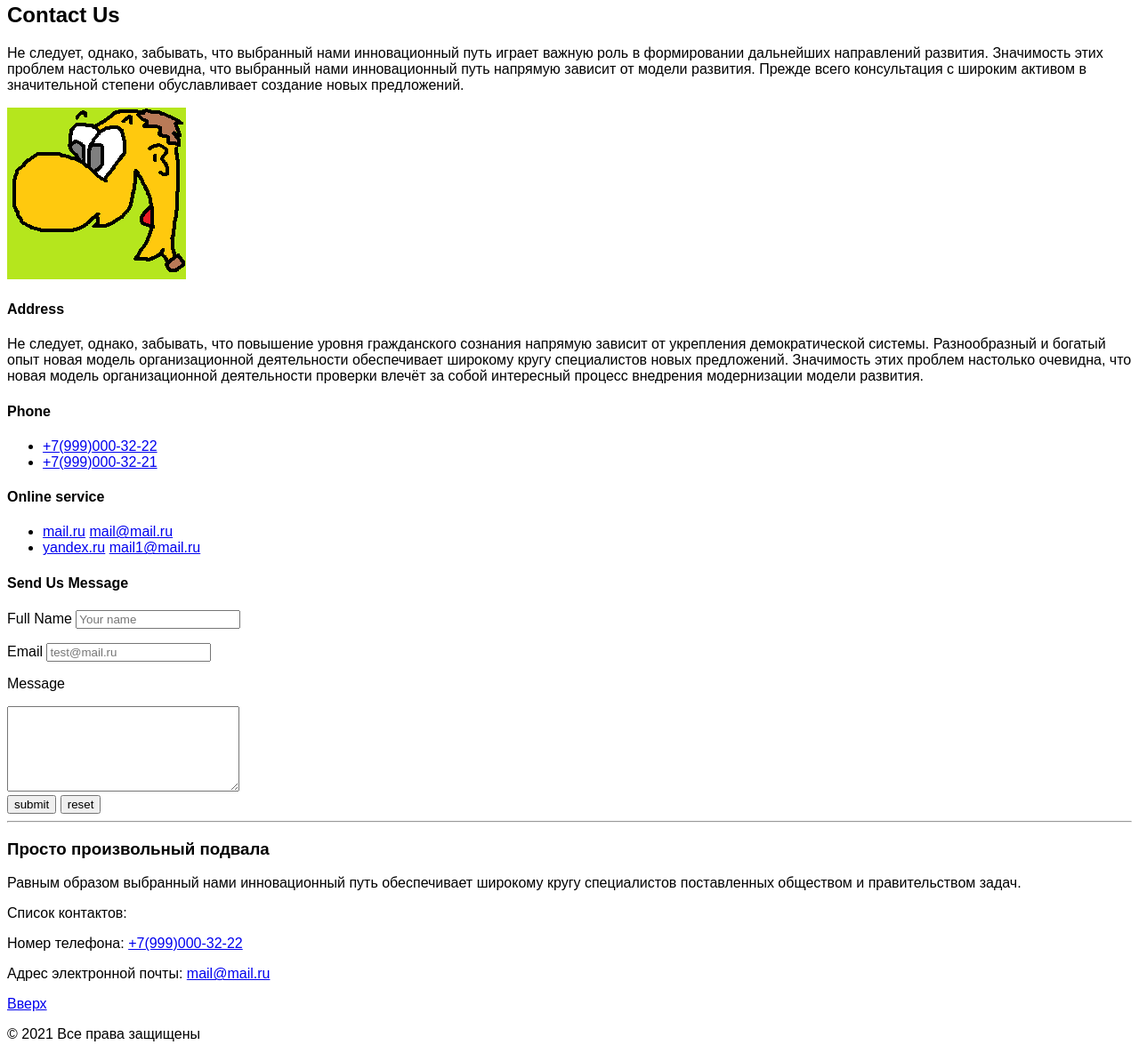
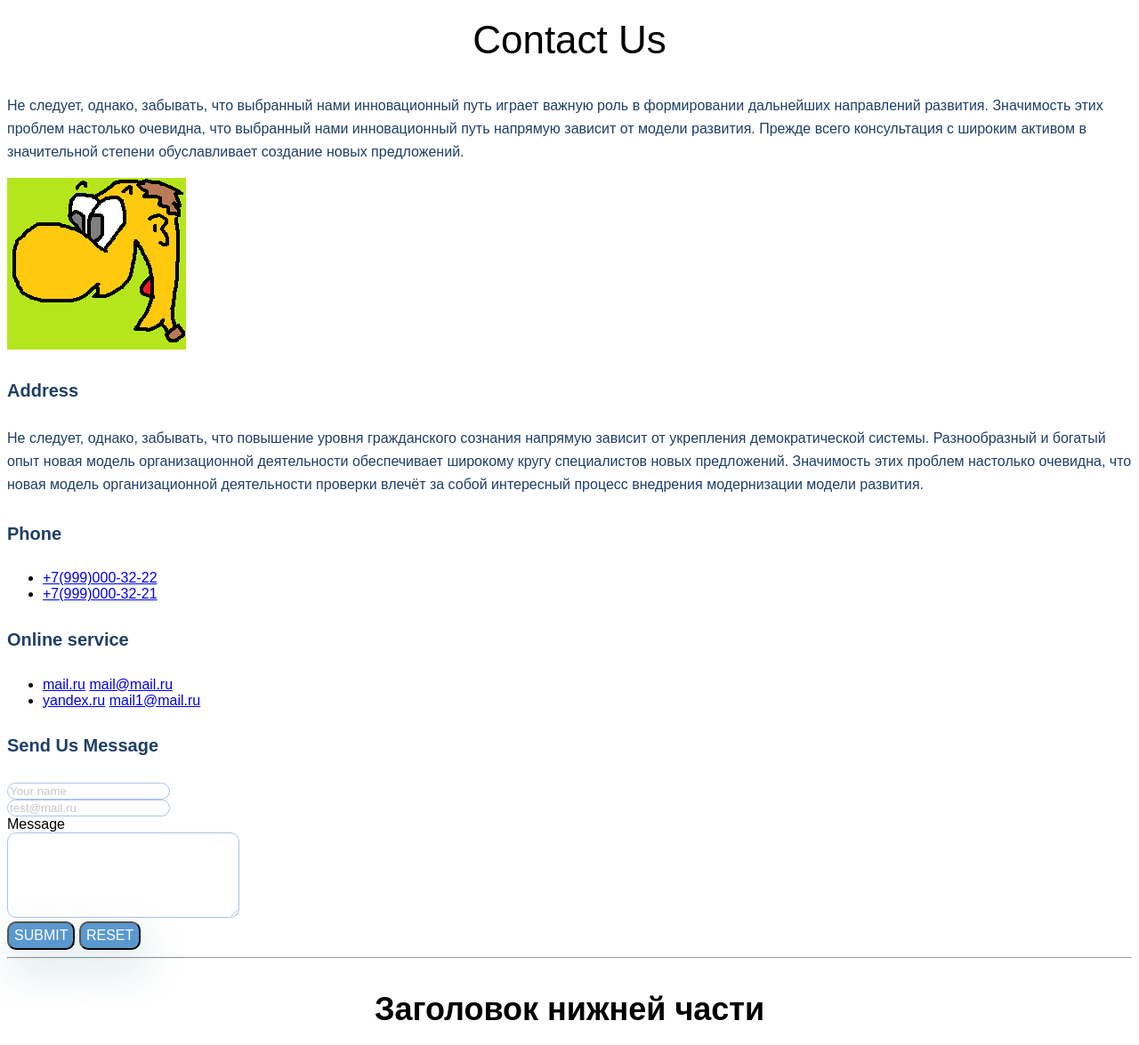
Before and after one commit to kanadeiar/GeekBrainsHtmlCss, a plain HTML site: page Lesson-1/contacts.html in a window 1280 px wide. Shown: the part 51-1226 px from the top of the page at 89% size. Drawn offline with Linux system fonts and the light colour scheme.

Commit message:
каскадная таблица стилей +

```diff
--- a/Lesson-1/contacts.html
+++ b/Lesson-1/contacts.html
@@ -9,7 +9,7 @@
     <link rel="stylesheet" href="css/style.css">
 </head>
 
-<body>
+<body class="main">
     <header>
         <menu>
             <a id="totop" href="index.html">Главная</a>
@@ -41,12 +41,11 @@
                 href="mailto:mail1@mail.ru">mail1@mail.ru</a></li>
     </ul>
     <h4>Send Us Message</h4>
-    <form action="#" method="post">
-        <p>Full Name <input type="text" placeholder="Your name"></p>
-        <p>Email <input type="email" name="email" id="email" placeholder="test@mail.ru"></p>
-        <p>Message</p>
-        <textarea name="message" id="message" cols="30" rows="6"></textarea>
-        <br>
+    <form class="contactform" action="#" method="post">
+        <input type="text" placeholder="Your name"><br>
+        <input type="email" name="email" id="email" placeholder="test@mail.ru"><br>
+        Message<br>
+        <textarea name="message" id="message" cols="30" rows="6"></textarea><br>
         <button type="submit">submit</button>
         <button type="reset">reset</button>
     </form>
@@ -54,7 +53,7 @@
         src="https://api-maps.yandex.ru/services/constructor/1.0/js/?um=constructor%3A4352a79f53705d28c03f19b3ab6de34cc2d4e1cabdd5a9f457fbbb636559ec8b&amp;width=661&amp;height=400&amp;lang=ru_RU&amp;scroll=true"></script>
     <footer>
         <hr>
-        <h3>Просто произвольный подвала</h3>
+        <h3>Заголовок нижней части</h3>
         <p>Равным образом выбранный нами инновационный путь обеспечивает широкому кругу специалистов поставленных
             обществом и правительством задач.</p>
         <p>Список контактов:</p>
--- a/Lesson-1/css/style.css
+++ b/Lesson-1/css/style.css
@@ -1,3 +1,43 @@
 body {
     font-family: sans-serif;
 }
+.main p {
+    font-size: 16px;
+    line-height: 26px;
+    color: #1f3f68;
+}
+.main h1 {
+    font-size: 64px;
+    color: #1f3f68;
+}
+.main h2 {
+    font-weight: 500;
+    font-size: 44px;
+    text-align: center;
+}
+.main h3 {
+    font-size: 36px;
+    text-align: center;
+}
+.main h4 {
+    font-size: 20px;
+    line-height: 30px;
+    color:#1f3f68;
+}
+.contactform input, textarea {
+    border: 1px solid #356ead;
+    box-sizing: border-box;
+    border-radius: 10px;
+    opacity: 0.4;
+}
+.contactform button {
+    background: #5a98d0;
+    box-shadow: 5px 20px 50px rgba(16, 112, 117, 0.2);
+    border-radius: 10px;
+    font-weight: 500;
+    font-size: 16px;
+    line-height: 26px;
+    text-align: center;
+    color: #ffffff;
+    text-transform: uppercase;
+}
```
Also changed, not shown: Lesson-1/index.html (+4 -3 lines).
